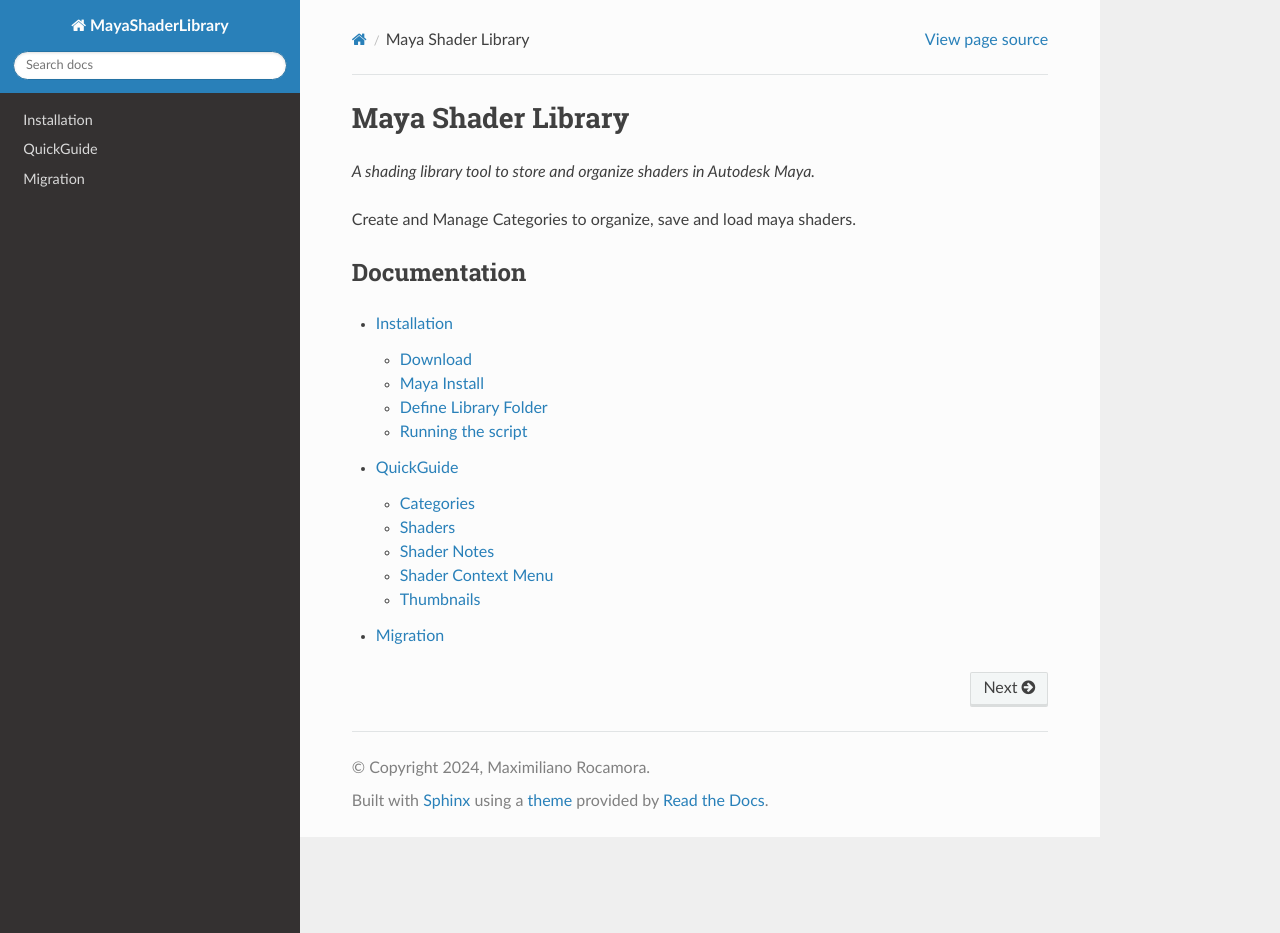
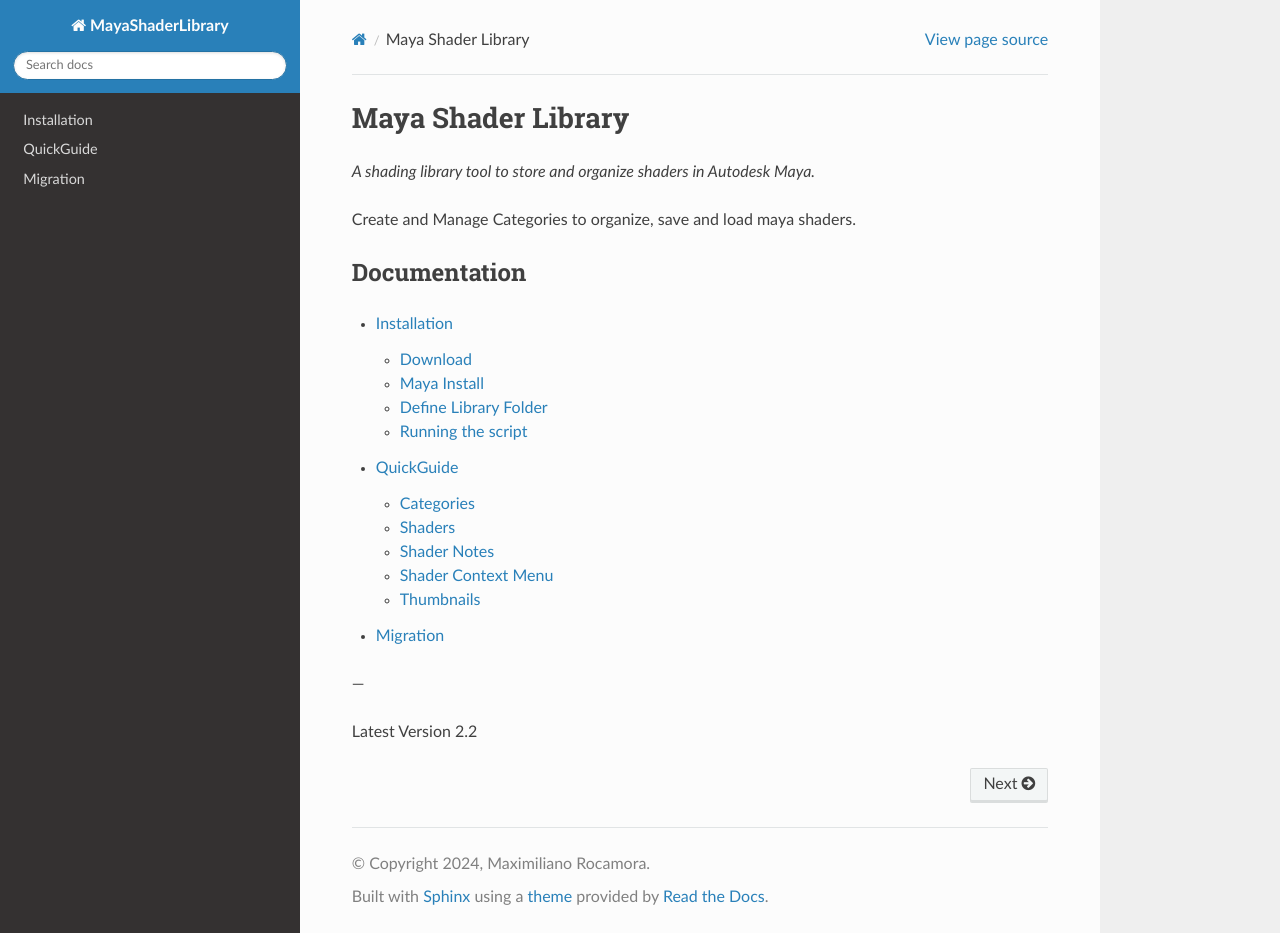
Before and after one commit to MaxRocamora/MayaShaderLibrary, a Sphinx documentation site: the page built from docs/index.rst, in a window 1280 px wide and 933 px high. Built offline with Sphinx 7.4.7 and the Read the Docs theme 3.1.0, drawn with Linux system fonts in a browser that asks for light colours.

Commit message:
update index.rst: add separator before latest version information

```diff
--- a/docs/index.rst
+++ b/docs/index.rst
@@ -15,3 +15,7 @@
    install
    guide
    misc
+
+---
+
+Latest Version 2.2
```
